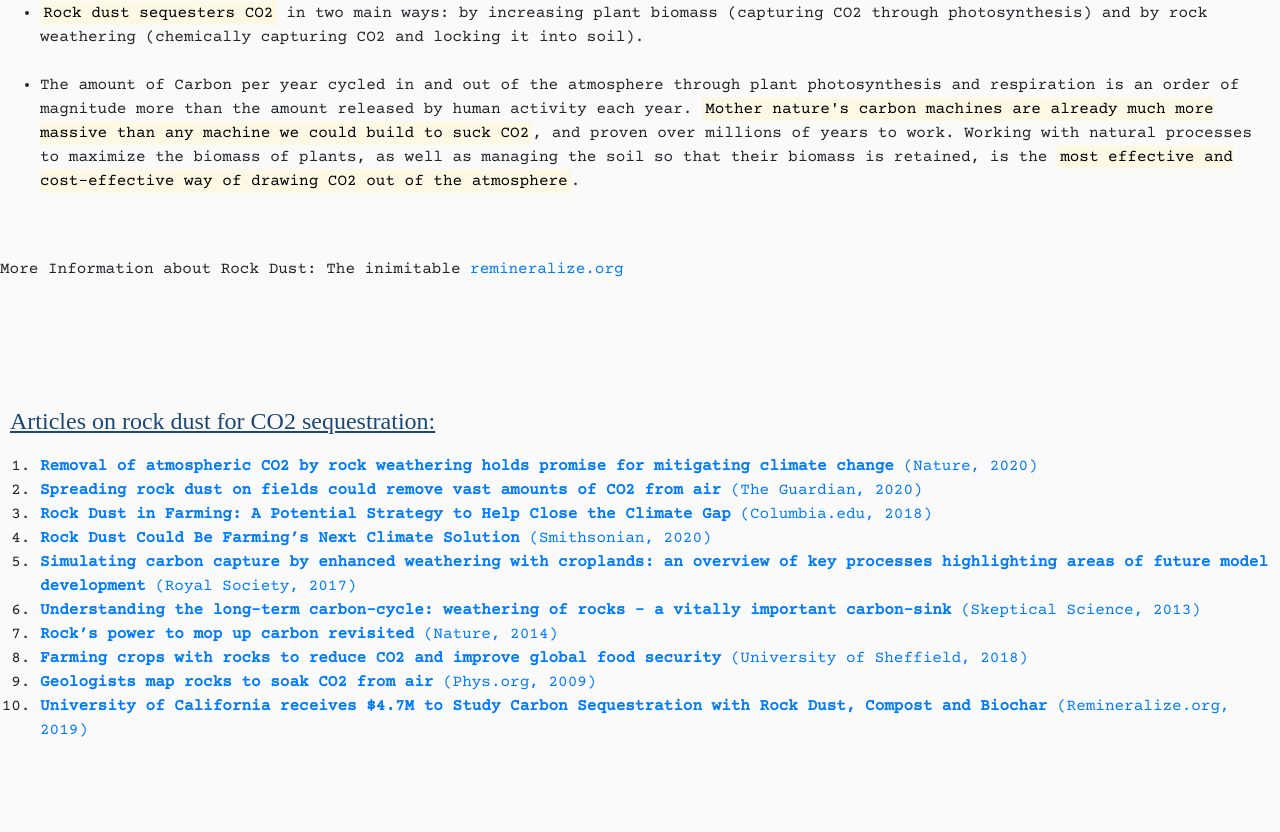
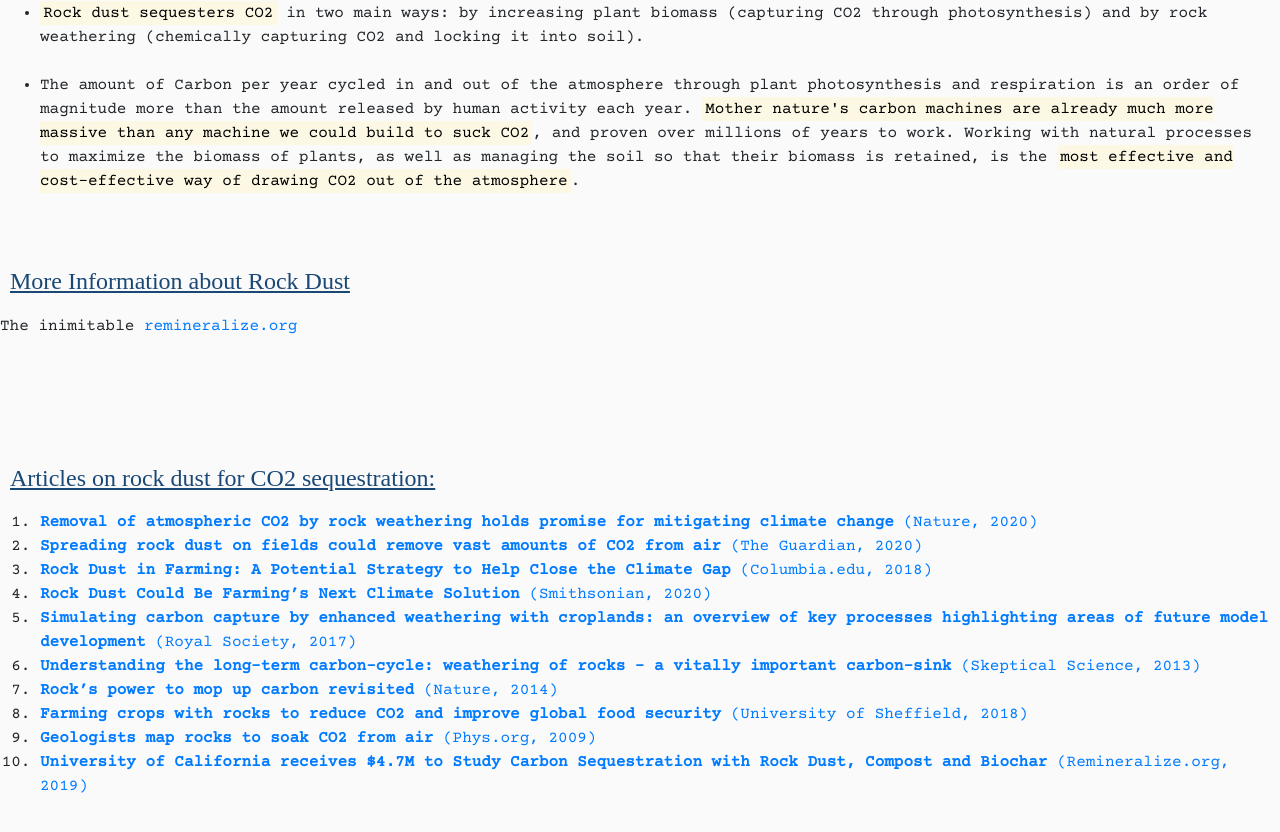
Before and after one commit to stoneagesoil/stoneagesoil.github.io, a Jekyll site: the page built from index.html, in a window 1280 px wide and 900 px high, scrolled down 954 px. Shown: the top 832 px of the window. Built offline with Jekyll 4.4.1, drawn with Linux system fonts in a browser that asks for light colours; nearby versions of some CDN libraries; some web fonts are replaced; library files that are not in the unit come from our copies; a script that is not in the unit is left out.

Commit message:
remin link

```diff
--- a/index.html
+++ b/index.html
@@ -73,7 +73,8 @@
   <br>
   </ul>
   <br>
-  More Information about Rock Dust: The inimitable <a href="https://remineralize.org" data-toggle="tooltip" target="_blank" style="text-align:center;">remineralize.org</a>
+  <h4><u>More Information about Rock Dust</u></h4>
+  The inimitable <a href="https://remineralize.org" data-toggle="tooltip" target="_blank" style="text-align:center;">remineralize.org</a>
 <p>
   <h4><u>Articles on rock dust for CO2 sequestration:</u></h4>
   <ol>
```
